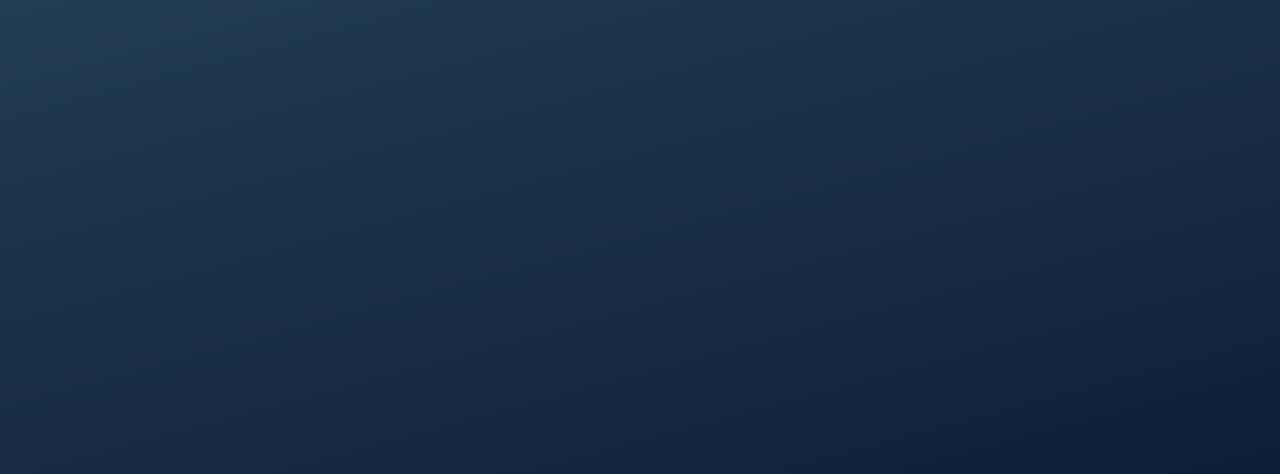
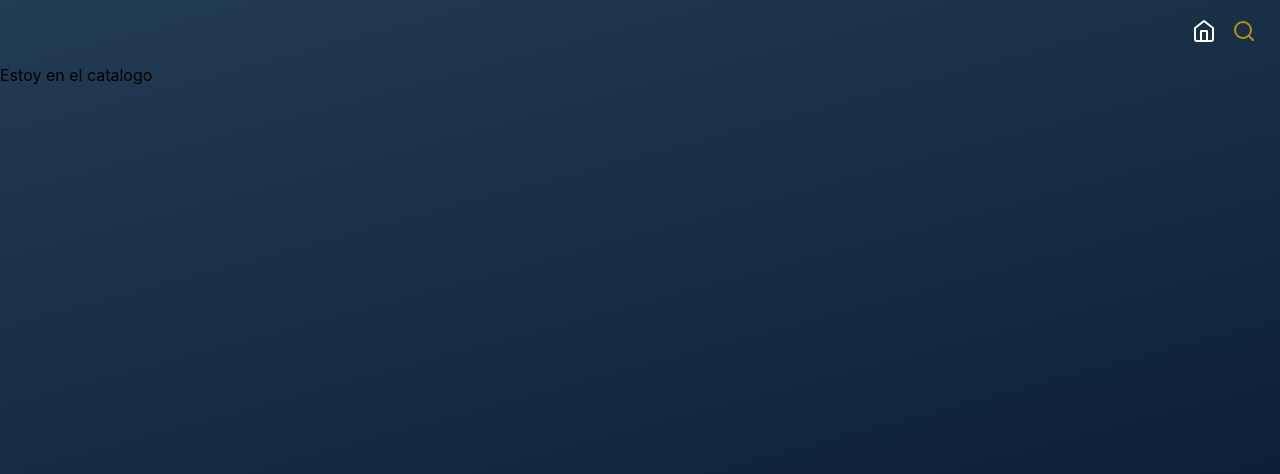
Before and after one commit to GastonEDiaz/moviepop, a React (Create React App) app: page /catalog in a window 1280 px wide. Shown: the top 474 px of the page. Built offline with nearby package versions, Linux system fonts and the light colour scheme.

Commit message:
Add Body to App

```diff
--- a/src/App.js
+++ b/src/App.js
@@ -1,12 +1,32 @@
-import React from 'react';
-import './App.css';
+import React from "react";
+import "./App.css";
+// Redux secction
+import store from "./redux/mainStore";
+import { Provider } from "react-redux";
+// Router secction
+import { Router } from "react-router-dom";
+import { createBrowserHistory } from "history";
+// Internal components
+import NavBar from "./components/NavBar/NavBar";
+import Body from "./views/Body";
 
-function App() {
-  return (
-    <div className="App">
+const history = createBrowserHistory();
 
-    </div>
-  );
+class App extends React.Component {
+  render() {
+    return (
+      <Provider store={store}>
+        <div className="App">
+          <Router history={history}>
+            {/* Navbar secction */}
+            <NavBar history={this.props} />
+            {/* Body seccion */}
+            <Body />
+          </Router>
+        </div>
+      </Provider>
+    );
+  }
 }
 
 export default App;
--- /dev/null
+++ b/src/views/Body.js
@@ -0,0 +1,17 @@
+import React from "react";
+import { Switch, Route } from "react-router-dom";
+import Home from "./Home";
+import Catalog from "./Catalog";
+
+const Body = () => {
+  return (
+    <div className="Body">
+      <Switch>
+        <Route exact path="/" component={Home} />
+        <Route exact path="/catalog" component={Catalog} />
+      </Switch>
+    </div>
+  );
+};
+
+export default Body;
--- /dev/null
+++ b/src/views/Catalog.js
@@ -0,0 +1,11 @@
+import React from 'react';
+
+const Catalog = () => {
+    return (
+        <>
+        Estoy en el catalogo
+        </>
+    );
+}
+
+export default Catalog;
--- /dev/null
+++ b/src/views/Home.js
@@ -0,0 +1,11 @@
+import React from 'react';
+
+const Home = () => {
+    return(
+        <>
+        Estoy en el Home
+        </>
+    );
+}
+
+export default Home;
```
